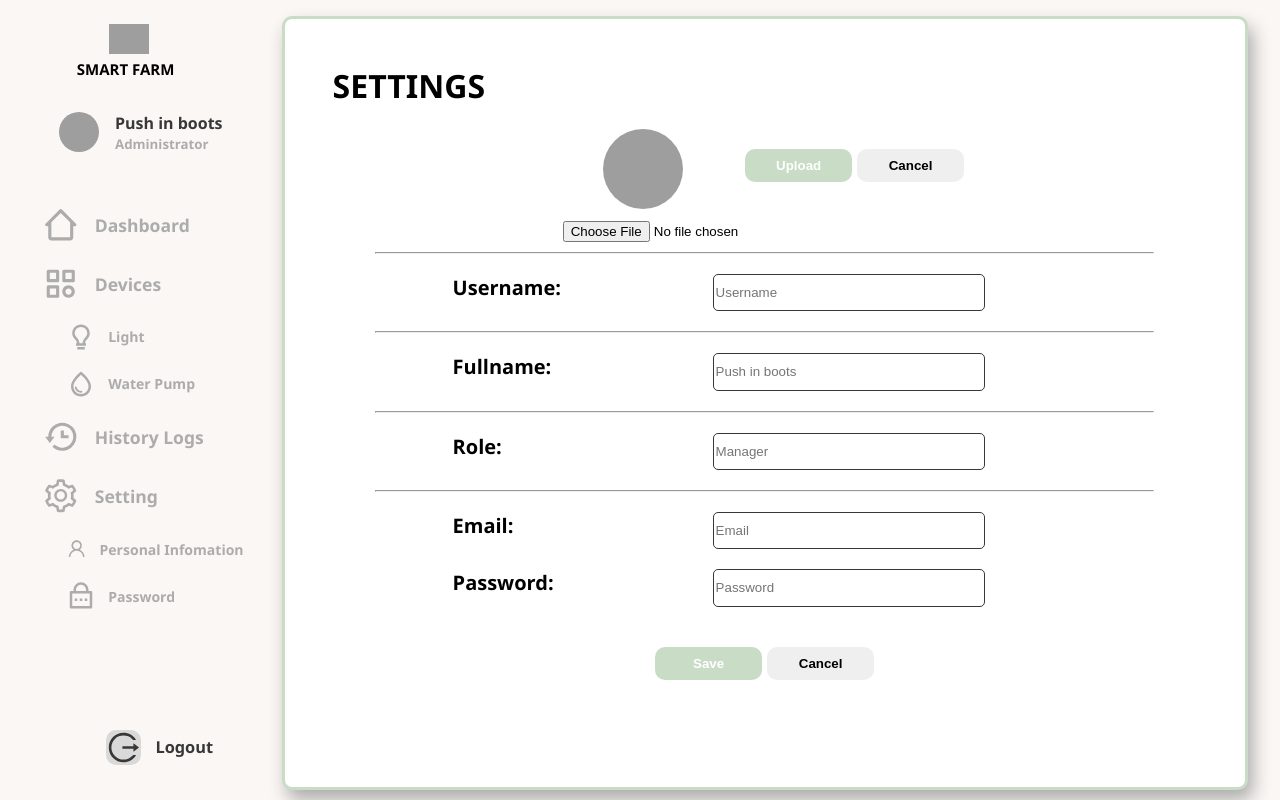
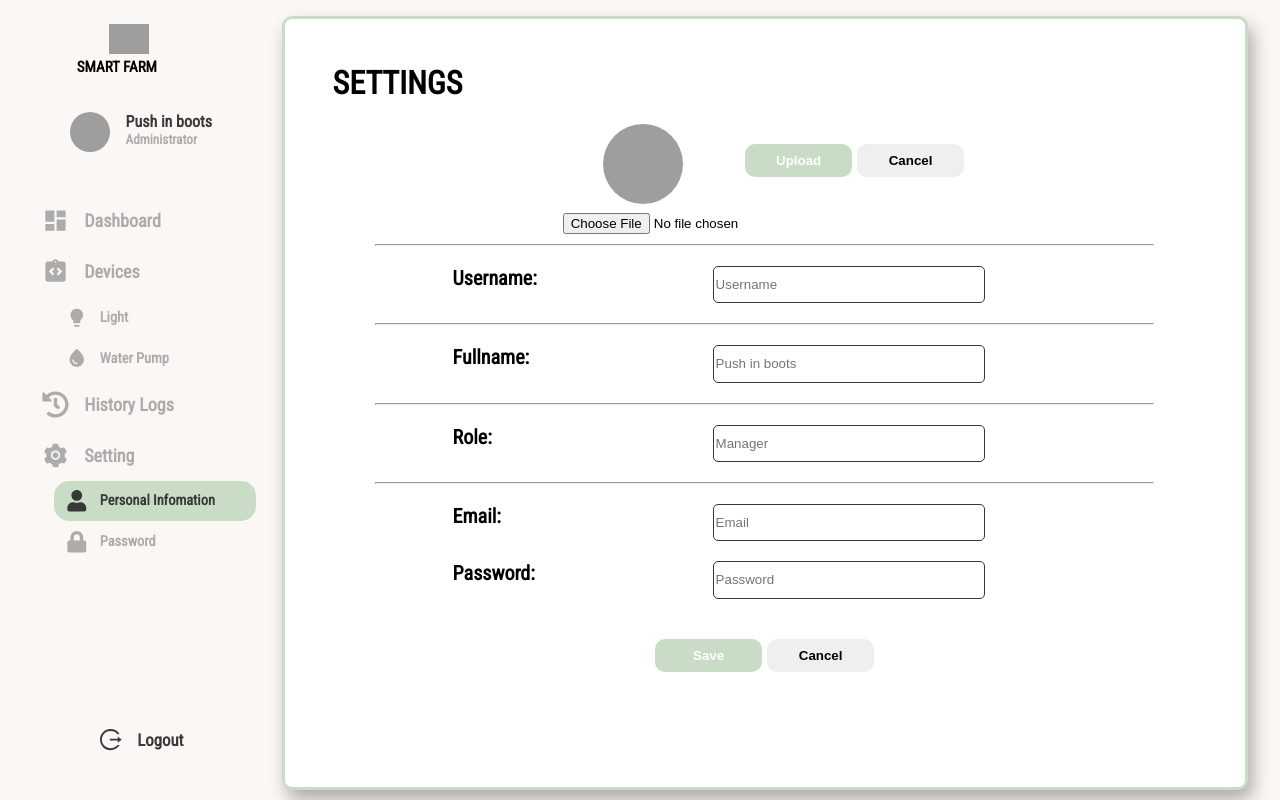
Before and after one commit to ShinyKiwis/smart-farm, a React (Vite) app: page /user in a window 1280 px wide. Built offline with nearby package versions, Linux system fonts and the light colour scheme; grey boxes are pictures that could not be loaded.

Commit message:
update sidebar

```diff
--- a/index.html
+++ b/index.html
@@ -5,6 +5,9 @@
     <link rel="icon" type="image/svg+xml" href="/vite.svg" />
     <meta name="viewport" content="width=device-width, initial-scale=1.0" />
     <title>Vite + React</title>
+    <link rel="preconnect" href="https://fonts.googleapis.com">
+    <link rel="preconnect" href="https://fonts.gstatic.com" crossorigin>
+    <link href="https://fonts.googleapis.com/css2?family=Roboto+Condensed&display=swap" rel="stylesheet">
   </head>
   <body>
     <div id="root"></div>
--- a/src/App.css
+++ b/src/App.css
@@ -8,6 +8,7 @@
 body{
   margin:0;
   padding:0;
+  font-family: 'Roboto Condensed';
 }
 .title{
   font-size: 34px;
@@ -25,4 +26,5 @@ body{
 
 .padding-wrapper{
   padding: 1.5rem 3rem;
+  padding-bottom:0;
 }
--- a/src/App.jsx
+++ b/src/App.jsx
@@ -6,6 +6,7 @@ import MainContent from './components/MainContent/MainContent';
 import Dashboard from './pages/Dashboard/Dashboard';
 import Device from './pages/Device';
 import User from './pages/Setting/User';
+import Setting from './pages/Setting/Setting';
 import HistoryLog from './pages/HistoryLog';
 import Login from './pages/Login/Login';
 import SetPassword from './pages/Setting/SetPassword';
@@ -35,6 +36,7 @@ function App() {
             <Route path="/devices/water-pumps/:id" element={<DeviceDetail />} />
             <Route path="/user" element={<User />} />
             <Route path="/password" element={<SetPassword />} />
+            <Route path="/setting" element={<Setting />} />
             <Route path="/log" element={<HistoryLog />} />
             <Route path="/login" element={<Dashboard />} />
           </Routes>
--- a/src/components/MainContent/MainContent.css
+++ b/src/components/MainContent/MainContent.css
@@ -11,4 +11,5 @@
     border-radius: 10px;
     border:3px solid #C8DCC6;
     box-shadow: 5px 10px 18px #acacac;
+    font-family: 'Roboto Condensed';
   }
--- a/src/components/Sidebar/Sidebar.css
+++ b/src/components/Sidebar/Sidebar.css
@@ -5,6 +5,10 @@
     --color-D9D9D9: #D9D9D9;
     --color-ACACAC: #ACACAC;
     --color-383838: #383838;
+}
+body{
+    background-attachment: fixed;
+    font-family: 'Roboto Condensed';
 }
 .bground{
     background-color: var(--color-FBF7F4);
@@ -22,8 +26,8 @@
     background-color: transparent;
     display:flex;
     justify-content: center;
-    font-family: 'Segoe UI', Tahoma, Geneva, Verdana, sans-serif;
-
+    overflow:hidden;
+    font-family: 'Roboto Condensed';
 }
 /*---Logo---*/
 .logo {
@@ -46,6 +50,7 @@
 .logo h4{
     font-size: 15px;
     margin-top:0em;
+    font-family: 'Roboto Condensed';
 }
 /*---Avatar---*/
 .avatar{
@@ -67,10 +72,12 @@
 }
 .avatar .avatar_info h4{
     margin-top:0em;
+    font-family: 'Roboto Condensed';
 }
 .avatar .avatar_info h5{
     margin-top:-1.5em;
     color: var(--color-ACACAC);
+    font-family: 'Roboto Condensed';
 }
 /*---Sidebar---*/
 .sidebar_container{
@@ -92,23 +99,34 @@
 .sidebar_container h3, .logout h3 {
     white-space: nowrap;
     font-weight: bold;
+    margin:0;
+    font-size: 1.2em;
+
 }
 .sidebar_item, .sub_sidebar_item {
     display: flex;
     align-items: center;
     cursor: pointer;
     width:70%;
+    padding: .8em 1em;
 }
 .sidebar_item:hover, .sub_sidebar_item:hover {
     background-color: var(--color-C8DCC6);
     color: var(--color-383838);
     border-radius: 15px;
 }
+.sidebar_item.active, .sub_sidebar_item.active {
+    background-color: var(--color-C8DCC6);
+    color: var(--color-383838);
+    border-radius: 15px;
+}
+
 .sidebar_img  {
-    width: 2.5em;
+    width: 1.8em;
     height: auto;
     margin-left:0em;
     margin-right:1em;
+
 }
 
 .devices_popout{
@@ -122,7 +140,7 @@
     bottom:0;
     top:90%;
     right:0;
-    left:3em;
+    left:0em;
 }
 .logout .sidebar_link{
     color:var(--color-383838);
@@ -132,16 +150,9 @@
     justify-content: center;
 }
 .logout .sidebar_item{
-    width:50%;
-}
-.logout .sidebar_item .sidebar_img{
-    background-color: var(--color-D9D9D9);
-    border-radius: 10px;
+    width:fit-content;
+    padding:0.5em 1em;
 }
 .logout .sidebar_item:hover{
-    color:var(--color-C8DCC6);
-    background-color: transparent;
+    background-color: var(--color-ACACAC);
 }
-.logout .sidebar_item:hover .sidebar_img{
-    background-color: var(--color-383838);
-}
--- a/src/components/Sidebar/Sidebar.jsx
+++ b/src/components/Sidebar/Sidebar.jsx
@@ -1,25 +1,23 @@
 import React from 'react'
 import './Sidebar.css'
-import {Link} from "react-router-dom"
+import {Link, useLocation} from "react-router-dom"
 import { useState } from "react";
 
 import {
-  BiCategory,
-  BiHomeAlt2,
-  BiHistory,
-  BiBulb,
-} from "react-icons/bi"
-import {
-  AiOutlineSetting,
   AiOutlineLogout,
-  AiOutlineUser,
+  AiFillSetting,
 } from "react-icons/ai"
 import {
-  MdOutlineWaterDrop,
+  MdDashboard,
+  MdIntegrationInstructions,
+  MdLightbulb,
+  MdWaterDrop
 } from "react-icons/md"
 import {
-  RiLockPasswordLine,
-} from "react-icons/ri"
+  FaHistory,
+  FaUser,
+  FaLock
+} from "react-icons/fa"
 
 
 
@@ -44,13 +42,18 @@ const Avatar = () => {
   )
 }
 
-const SideBarItem = ({ Item, page, href, }) => {
+const SideBarItem = ({ Item, page, href }) => {
+  const location = useLocation();
+
+  // Check if the current path matches the `href` prop
+  const isActive = location.pathname === href;
+
   return (
     <>
-      <Link className="sidebar_link" to={href} >
-        <div className="sidebar_item">
-          {<Item className="sidebar_img" />}
-          <h3>
+      <Link className="sidebar_link" to={href}>
+        <div className={isActive ? "sidebar_item active" : "sidebar_item"}>
+          {<Item className="sidebar_img" size={".8em"} />}
+          <h3 className={isActive ? "active" : ""}>
             {page}
           </h3>
         </div>
@@ -59,10 +62,14 @@ const SideBarItem = ({ Item, page, href, }) => {
   );
 };
 const SubSideBarItem = ({ Item, page,onHover, href, SubItem1, Subpage1, Subhref1, SubItem2, Subpage2, Subhref2 }) => {
+  const location = useLocation();
+
+  // Check if the current path matches the `href` prop
+  const isActive = location.pathname === href;
   return (
     <>
       <Link className="sub_sidebar_link" to={href} >
-        <div className="sub_sidebar_item">
+        <div className={isActive ? "sub_sidebar_item active" : "sub_sidebar_item"}>
           {<Item className="sidebar_img" />}
           <h3>
             {page}
@@ -96,18 +103,18 @@ const Sidebar = () => {
           <Logo/>
           <Avatar/>
           <div className='sidebar_container'>
-            <SideBarItem Item={BiHomeAlt2} page="Dashboard" href="/" />
+            <SideBarItem Item={MdDashboard} page="Dashboard" href="/" id="dashboard" />
             <div onMouseOver={() => setOnHover(true)} onMouseOut={() => setOnHover(false)}>
-            <SubSideBarItem Item={BiCategory} page="Devices" href="/devices" onHover={onHover}
-                            SubItem1={BiBulb} Subpage1="Light" Subhref1="/devices/lights"
-                            SubItem2={MdOutlineWaterDrop} Subpage2="Water Pump" Subhref2="/devices/water-pumps"
+            <SubSideBarItem Item={MdIntegrationInstructions} page="Devices" href="/devices" onHover={onHover} id="device"
+                            SubItem1={MdLightbulb} Subpage1="Light" Subhref1="/devices/lights"
+                            SubItem2={MdWaterDrop} Subpage2="Water Pump" Subhref2="/devices/water-pumps"
                             />
             </div>
-            <SideBarItem Item={BiHistory} page="History Logs" href="/log" />
+            <SideBarItem Item={FaHistory} page="History Logs" href="/log" id="log"/>
             <div onMouseOver={() => setOnHover2(true)} onMouseOut={() => setOnHover2(false)}>
-            <SubSideBarItem Item={AiOutlineSetting} page="Setting" href="/user" onHover={onHover2}
-                            SubItem1={AiOutlineUser} Subpage1="Personal Infomation" Subhref1="/user"
-                            SubItem2={RiLockPasswordLine} Subpage2="Password" Subhref2="/password"
+            <SubSideBarItem Item={AiFillSetting} page="Setting" href="/setting" onHover={onHover2} id="setting"
+                            SubItem1={FaUser} Subpage1="Personal Infomation" Subhref1="/user"
+                            SubItem2={FaLock} Subpage2="Password" Subhref2="/password"
                             />
             </div>
           </div>
--- a/src/pages/Dashboard/Dashboard.css
+++ b/src/pages/Dashboard/Dashboard.css
@@ -20,7 +20,7 @@
 }
 .dashboard .holder{
     width: 50%;
-    height:100% !important;
+    height:8% !important;
     display:flex;
     justify-content: center;
     height:13em;
@@ -29,5 +29,5 @@
     border-radius: 15px;
 }
 .dashboard .holder canvas{
-    height:12.6em !important;
+    height:12.2em !important;
 }
--- /dev/null
+++ b/src/pages/Setting/Setting.jsx
@@ -0,0 +1,38 @@
+import React from 'react'
+import "./Settings.css"
+import { Link } from 'react-router-dom'
+
+const Avatar = () => {
+  return (
+    <div className='ava'>
+      <img src="https://encrypted-tbn0.gstatic.com/images?q=tbn:ANd9GcQjYmlp9JDeNMaFZzw9S3G1dVztGqF_2vq9nA&usqp=CAU" />
+      <div className='avatar_info'>
+        <h4><b>Push in boots</b></h4>
+        <h5>Administrator</h5>
+      </div>
+    </div>
+  )
+}
+
+
+
+const Setting = () => {
+  return (
+    <div className='user padding-wrapper'>
+      <h1 className="page-title">Setting</h1>
+      <Avatar />
+        <hr></hr>
+        <div className='setting'>
+            <Link to="/user">
+            <button>Personal Information</button>
+            </Link>
+            <Link to="/password">
+            <button>Password</button>
+            </Link>
+        </div>
+        <hr></hr>
+    </div>
+  )
+}
+
+export default Setting
--- a/src/pages/Setting/Settings.css
+++ b/src/pages/Setting/Settings.css
@@ -2,6 +2,7 @@
     --color-FBF7F4: #FBF7F4;
     --color-C8DCC6: #C8DCC6;
     --color-72a16e: #a0e09b;
+    --color-9bc898: #9bc898;
     --color-F1F1F1: #F1F1F1;
     --color-D9D9D9: #D9D9D9;
     --color-ACACAC: #ACACAC;
@@ -122,3 +123,23 @@
     margin-top:-1em;
     color: var(--color-ACACAC);
 }
+
+.setting{
+    display: flex;
+    justify-content: center;
+}
+.setting button{
+    width:15em;
+    height:4em;
+    margin:0 .5em;
+    font-family: 'Roboto Condensed';
+    background-color: var(--color-C8DCC6);
+    border:none;
+    border-radius: 10px;
+    text-transform: uppercase;
+    font-weight: bold;
+}
+.setting button:hover{
+    background-color: var(--color-9bc898);
+    cursor: pointer;
+}
```
